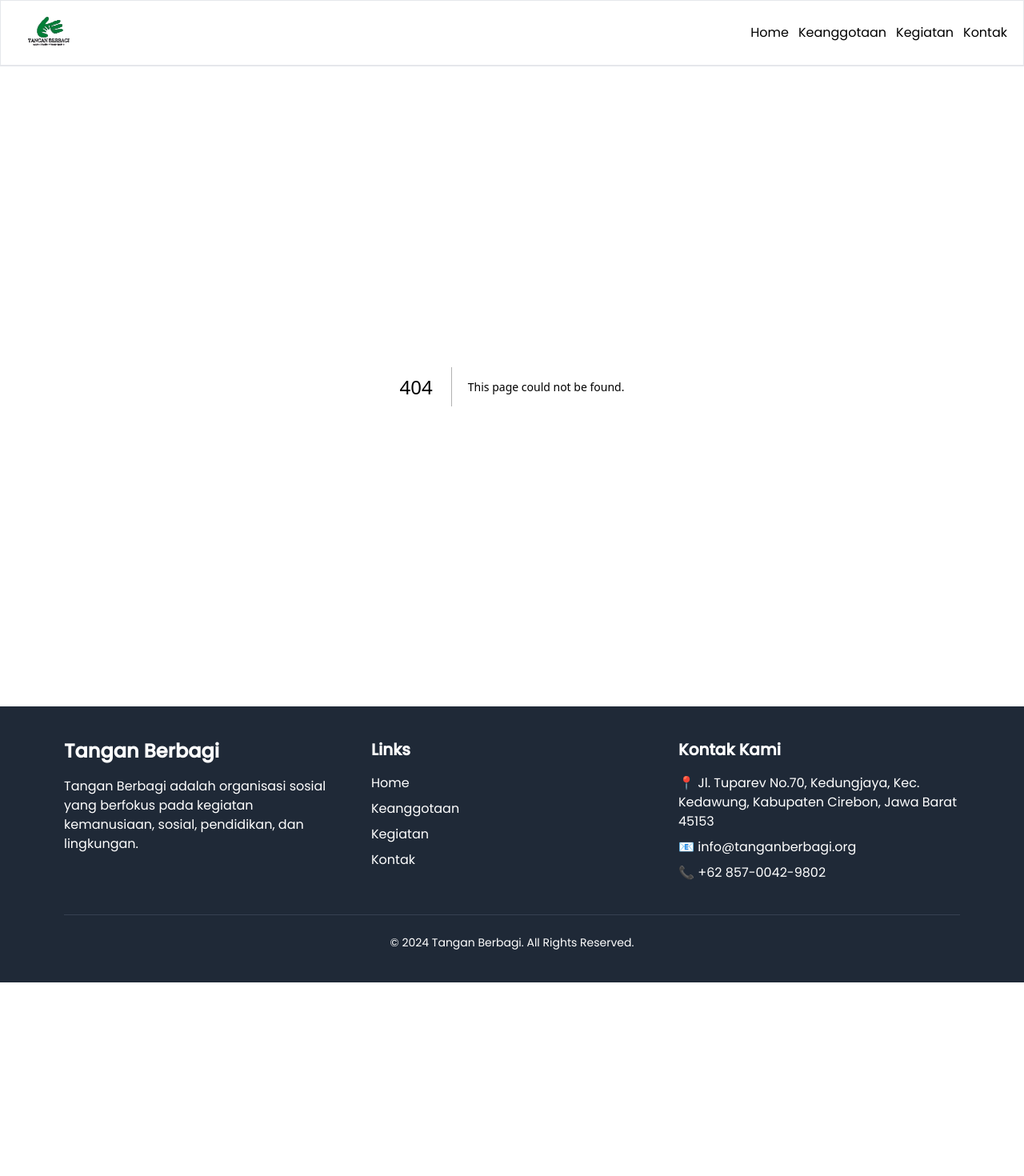
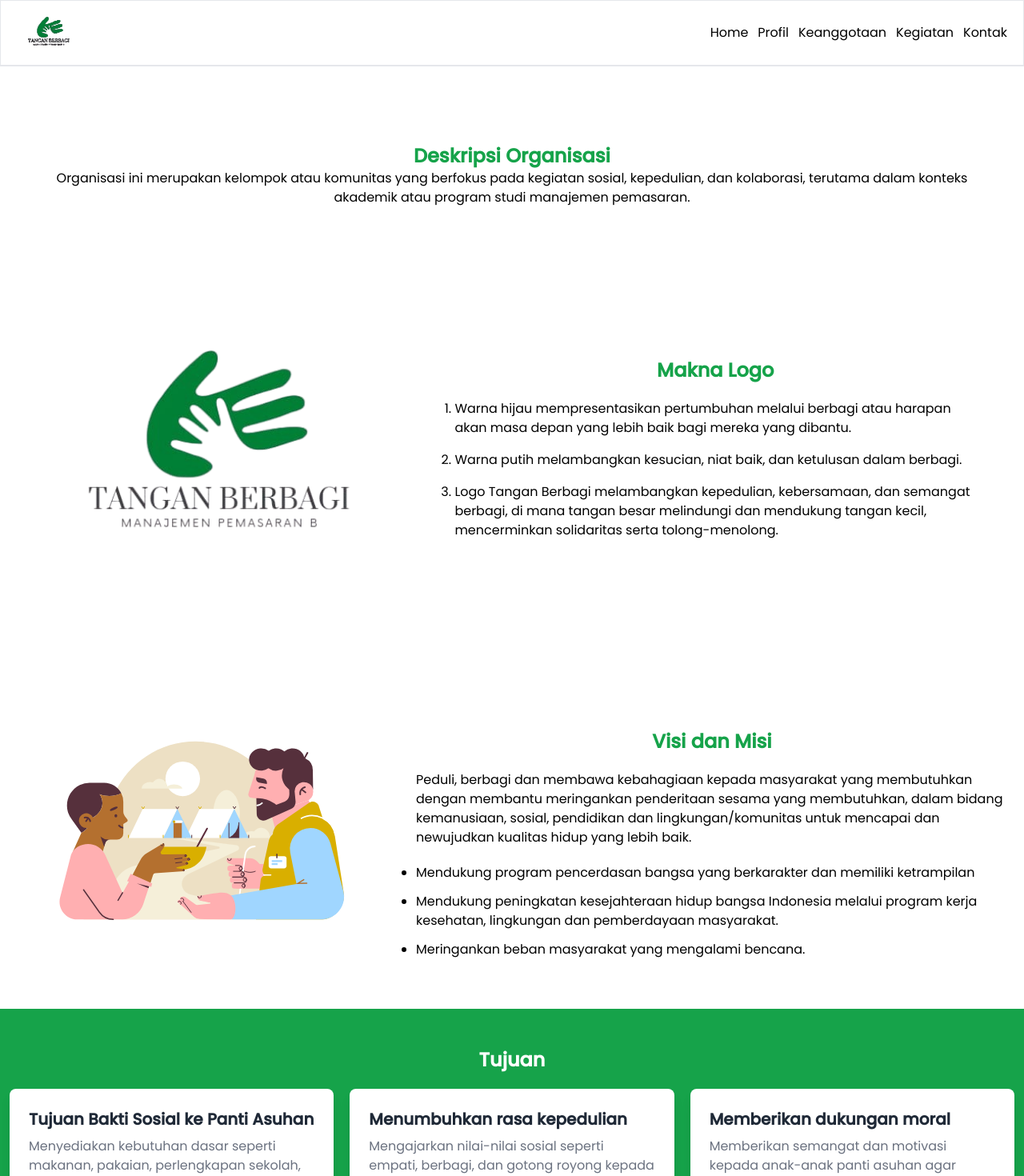
Before and after one commit to AlfariziDwiPrasetyo/tangan-berbagi, a Next.js app: page /profil in a window 1280 px wide. Before the commit this address had no page. Shown: the top 1470 px of the page at 80% size. Before the commit the page ends 1228 px from the top, so only its background shows below. Built offline with nearby package versions, Linux system fonts and the light colour scheme.

Commit message:
fix and feat : add profile and fix to client needs

```diff
--- /dev/null
+++ b/app/profil/page.jsx
@@ -0,0 +1,32 @@
+import Goals from "@/components/Goals";
+import LogoMeaningSection from "@/components/profile/LogoMeaningSection";
+import VisionMission from "@/components/VisionMission";
+import Image from "next/image";
+import React from "react";
+
+function page() {
+  return (
+    <div className="py-12 flex flex-col items-center justify-center">
+      {/* logo dan deskripsi */}
+      {/* deskripsi */}
+      <div className="py-12 flex flex-col justify-center text-center max-w-x px-5 md:px-12">
+        <h2 className="text-2xl font-bold text-green-600">
+          Deskripsi Organisasi
+        </h2>
+        <p>
+          Organisasi ini merupakan kelompok atau komunitas yang berfokus pada
+          kegiatan sosial, kepedulian, dan kolaborasi, terutama dalam konteks
+          akademik atau program studi manajemen pemasaran.
+        </p>
+      </div>
+      {/* <div className="py-12 px-5"></div> */}
+      <LogoMeaningSection />
+      {/* visi misi */}
+      <VisionMission />
+      {/* tujuan */}
+      <Goals />
+    </div>
+  );
+}
+
+export default page;
--- a/components/Footer.jsx
+++ b/components/Footer.jsx
@@ -1,5 +1,6 @@
 import { navMenu } from "@/lib/data";
 import React from "react";
+import { FaInstagram } from "react-icons/fa";
 
 function Footer() {
   return (
@@ -43,6 +44,12 @@ function Footer() {
               <li>
                 <span>📞</span> +62 857-0042-9802
               </li>
+              <li className="flex items-center gap-3">
+                <FaInstagram />{" "}
+                <a href="https://www.instagram.com/tanganberbagi_mj22b?igsh=djBsMzh2enNlbTc%3D">
+                  <span className="underline">@tanganberbagi_mj22b</span>
+                </a>
+              </li>
             </ul>
           </div>
         </div>
--- a/components/HamburgerMenu.jsx
+++ b/components/HamburgerMenu.jsx
@@ -10,7 +10,7 @@ function HamburgerMenu() {
   };
 
   return (
-    <div className="relative md:hidden">
+    <div className="relative">
       {/* Hamburger Icon */}
       <button
         onClick={toggleMenu}
--- a/components/Header.jsx
+++ b/components/Header.jsx
@@ -3,7 +3,7 @@ import React from "react";
 
 function Header() {
   return (
-    <div className="grid grid-cols-1 md:grid-cols-2 gap-5 p-12">
+    <div className="grid grid-cols-1 md:grid-cols-2 gap-5 py-12 px-12 md:py-0 md:px-12">
       <div className="flex flex-col justify-center">
         <h1 className="text-3xl font-bold text-green-600">Tangan Berbagi</h1>
         <p className="mt-5">
--- a/components/Navbar.jsx
+++ b/components/Navbar.jsx
@@ -22,7 +22,9 @@ function Navbar() {
             </a>
           ))}
         </ul>
-        <HamburgerMenu />
+        <div className="md:hidden">
+          <HamburgerMenu />
+        </div>
       </nav>
     </header>
   );
--- a/components/VisionMission.jsx
+++ b/components/VisionMission.jsx
@@ -3,7 +3,7 @@ import React from "react";
 
 function VisionMission() {
   return (
-    <div className="flex flex-col md:flex-row">
+    <div className="flex flex-col md:flex-row py-12">
       <Image
         src={"/images/visi-misi.svg"}
         alt="visi-misi"
--- /dev/null
+++ b/components/profile/LogoMeaningSection.jsx
@@ -0,0 +1,33 @@
+import Image from "next/image";
+import React from "react";
+
+function LogoMeaningSection() {
+  return (
+    <div className="flex flex-col md:flex-row items-center justify-center px-5">
+      <Image src={"/images/logo.png"} width={1200} height={1200} alt="logo" />
+
+      <div className="">
+        <h2 className="text-center text-2xl text-green-600 font-bold">
+          Makna Logo
+        </h2>
+        <ul className="mt-5 space-y-4 px-10 list-decimal">
+          <li className="">
+            Warna hijau mempresentasikan pertumbuhan melalui berbagi atau
+            harapan akan masa depan yang lebih baik bagi mereka yang dibantu.
+          </li>
+          <li>
+            Warna putih melambangkan kesucian, niat baik, dan ketulusan dalam
+            berbagi.
+          </li>
+          <li>
+            Logo Tangan Berbagi melambangkan kepedulian, kebersamaan, dan
+            semangat berbagi, di mana tangan besar melindungi dan mendukung
+            tangan kecil, mencerminkan solidaritas serta tolong-menolong.
+          </li>
+        </ul>
+      </div>
+    </div>
+  );
+}
+
+export default LogoMeaningSection;
--- a/lib/data.jsx
+++ b/lib/data.jsx
@@ -1,8 +1,9 @@
 const navMenu = [
   { id: 1, name: "Home", url: "/" },
-  { id: 2, name: "Keanggotaan", url: "/keanggotaan" },
-  { id: 3, name: "Kegiatan", url: "/kegiatan" },
-  { id: 4, name: "Kontak", url: "/kontak" },
+  { id: 2, name: "Profil", url: "/profil" },
+  { id: 3, name: "Keanggotaan", url: "/keanggotaan" },
+  { id: 4, name: "Kegiatan", url: "/kegiatan" },
+  { id: 5, name: "Kontak", url: "/kontak" },
 ];
 
 const listMember = [
```
